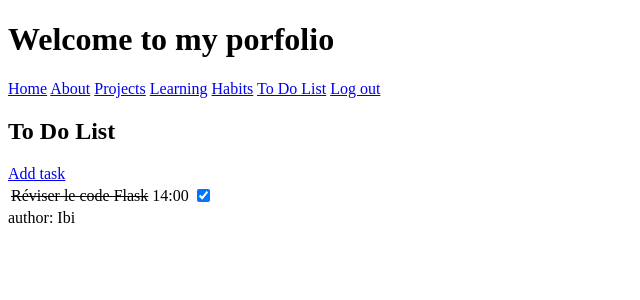
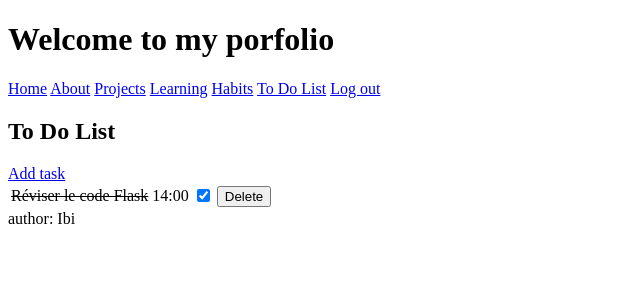
Before and after one commit to elrooibi-debug/portfolio, a Flask app: page /todo in a window 1280 px wide. Shown: the top 300 px of the page, without its empty margins (0-640 px from the left). Run offline with Flask 3, Linux system fonts and the light colour scheme; a user stored in the database is signed in; data comes from the database, SQL or seed files in the repository; some libraries are stand-ins or nearby versions.

Commit message:
todolist finished

```diff
--- a/app.py
+++ b/app.py
@@ -186,7 +186,6 @@ def todo():
     if request.method =='POST':
         nom_tache = request.form['nom_tache']
         temps_tache = request.form['temps_tache']
-        realise = request.form['realise']
 
         cursor = mysql.connection.cursor()
         cursor.execute("SELECT * FROM to_do WHERE nom_tache =%s", (nom_tache,))
@@ -195,7 +194,7 @@ def todo():
         if tache:
             flash('task already in to do list')
         else:
-            cursor.execute("""INSERT INTO to_do (nom_tache, temps_tache, realise) VALUES (%s ,%s, %s) """, (nom_tache, temps_tache, realise))
+            cursor.execute("""INSERT INTO to_do (nom_tache, temps_tache) VALUES (%s ,%s) """, (nom_tache, temps_tache))
             mysql.connection.commit()
         cursor.close()
         return redirect(url_for('todo'))
@@ -209,7 +208,6 @@ def todo():
     return render_template('todo.html', title="To Do List", show_form = show_form, taches = mes_taches)
 
 @app.route('/check-task/<int:id_tache>', methods=['POST'])
-
 def check_task(id_tache):
     if 'loggedin' not in session:
         return redirect(url_for('login'))
@@ -224,5 +222,18 @@ def check_task(id_tache):
 
     return redirect(url_for('todo'))
 
+@app.route('/delete-task/<int:id_tache>', methods=['POST'])
+def delete_task(id_tache):
+    if 'loggedin' not in session:
+        return redirect(url_for('login'))
+
+    cursor = mysql.connection.cursor()
+    cursor.execute('DELETE FROM to_do WHERE id_tache = %s', (id_tache,))
+    mysql.connection.commit()
+    cursor.close()
+
+    flash("Task successfully deleted!")
+    return redirect(url_for('todo'))
+
 if __name__ == '__main__':
     app.run(host='localhost', port=5000, debug=True)
--- a/templates/habits.html
+++ b/templates/habits.html
@@ -64,7 +64,7 @@
                 <div id="del-{{ item.id_habit }}" style="display: none; position: absolute; background: #fff; border: 1px solid #000; padding: 10px;">
                     <p>Delete "{{ item.Habits }}" ?</p>
                     <form action="{{ url_for('delete_habit', id_habit=item.id_habit) }}" method="POST">
-                        <button type="submit" style="color: red;">Yes, Delete</button>
+                        <button type="submit">Yes, Delete</button>
                         <button type="button" onclick="document.getElementById('del-{{ item.id_habit }}').style.display='none';">Cancel</button>
                     </form>
                 </div>
--- a/templates/todo.html
+++ b/templates/todo.html
@@ -41,7 +41,20 @@
                             {% endif %}>
                     </form>
                 </td>
-            </tr>
+            <td>
+                <button type="button" onclick="document.getElementById('del-{{ tache.id_tache }}').style.display='block';">
+                    Delete
+                </button>
+
+                <div id="del-{{ tache.id_tache }}" style="display: none; position: absolute; background: #fff; border: 1px solid #000; padding: 10px;">
+                    <p>Delete "{{ tache.nom_tache }}" ?</p>
+                    <form action="{{ url_for('delete_task', id_tache=tache.id_tache) }}" method="POST">
+                        <button type="submit">Yes, Delete</button>
+                        <button type="button" onclick="document.getElementById('del-{{ tache.id_tache}}').style.display='none';">Cancel</button>
+                    </form>
+                </div>
+            </td>
+        </tr>
         {% else %}
         <tr>
             <td style="text-align: center; "> No tasks added yet</td>
```
